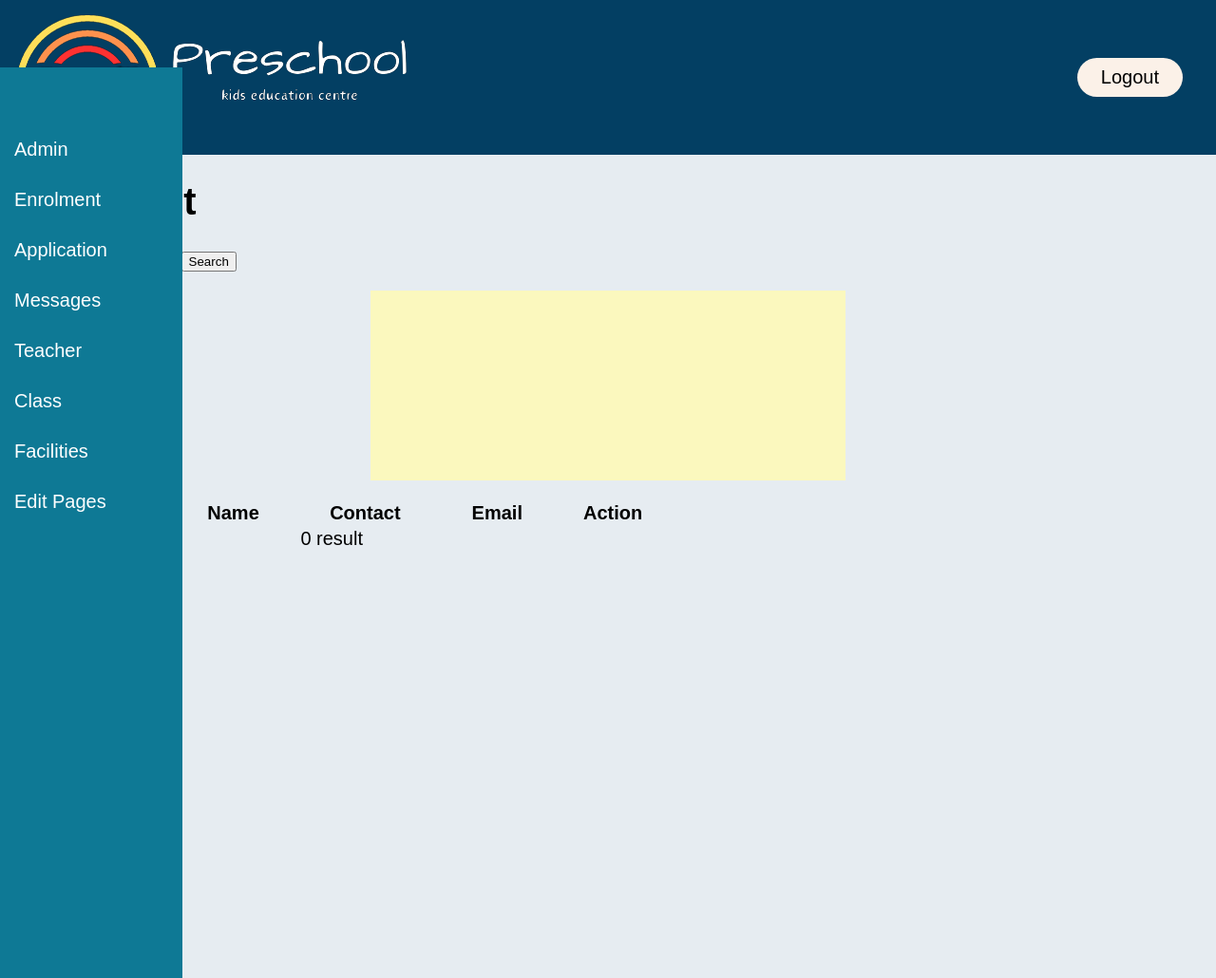
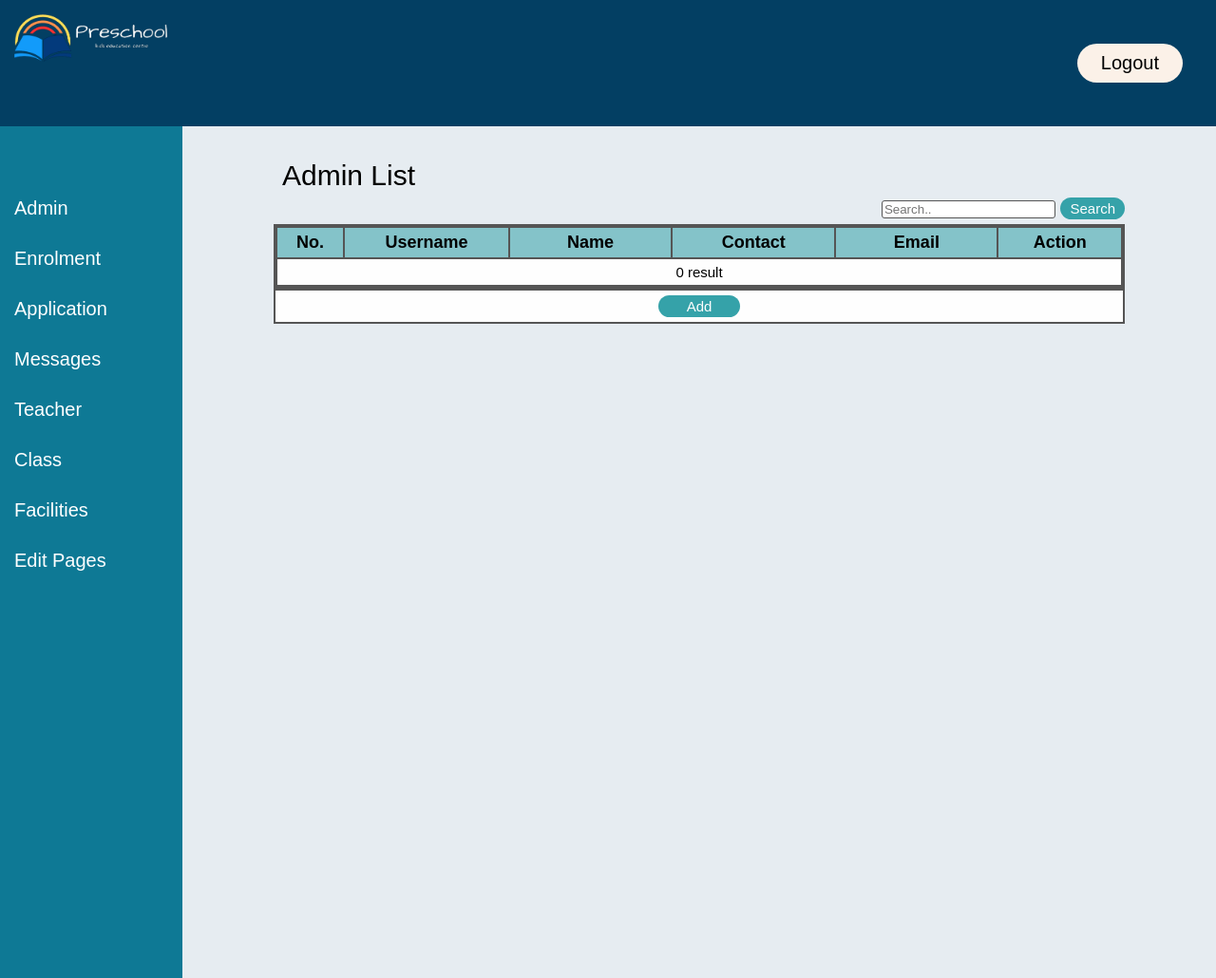
Before and after one commit to GohYongZhen/Groupproject, a PHP site: page /admin/admin.php in a window 1280 px wide. Shown: the whole page at 95% size. Run offline with PHP 8.4, Linux system fonts and the light colour scheme; data that the repository does not hold is empty.

Commit message:
Add files via upload

```diff
--- a/Groupproject/css/admin.css
+++ b/Groupproject/css/admin.css
@@ -1,23 +1,221 @@
-.page-header {
-    color: #ffffff;
-    background-color:#e15232;
-    background-size: cover;
+.admin_container{
+    width:70%;
+    margin-left: 22.5%;
+    margin-right: 7.5%;
+    padding-top: 30px;
+}
+
+
+.admin_container h1{
+    width: 98%;
+    height: 100%;
+    margin: 5px;
+    margin-left: auto;
+    margin-right: auto;
+
+    text-align: left;
+
     font-size: 30px;
+    font-weight: normal;
+}
+
+.scrolling_table{
+    overflow-y: auto;
+    border: solid 2px #555;
+}
+
+.admin_table{
+    width: 100%;
+    margin-left: auto;
+    margin-right: auto;
+    border-collapse: collapse;
+
+    font-size: 15px;
+    border: solid 2px #555;
+
+}
+
+.admin_table th, td{
+    padding: 5px 20px;
+
+    border: solid 2px #555;
+    color:black;
+    background-color: #fefefe;
+}
+
+.admin_table th{
+    background-color: #84c3c9;
+    font-size: 18px;
+    font-weight: bold;
+}
+
+.admin_table td{
+    border: solid 1px #555;
+}
+
+.button_row{
+    width: 100%;
     text-align: center;
-    padding: 4rem;
-    height: 170px;
-    width: 1500px;
-    margin: 20px auto;
-  }
+}
 
-  h2 {color:#020c37}
-  h3 {text-align: left}
+.add_button{
+    padding: 3px 30px;
+    text-align: center;
+    background-color: #35a2a9;
+    border: none;
+    border-radius: 50px;
 
-.container {
-    margin: 20px auto;
+    font-size: 15px;
+    color: #fefefe;
+}
+
+.add_button:hover{
+    transition:all  0.2s ease 0s;
+    cursor: pointer;
+    opacity: 0.5;
+}
+
+.search form{
+    width:100%;
+    margin: 5px 0px;
+    text-align:right;
+    margin-left:auto;
+    margin-right:auto;
+}
+
+.search input[type="text"]{
+    border: solid 1px #555;
+    border-radius: 3px;
+}
+
+.search input[type="submit"]{
+    padding: 3px 10px;
     text-align: center;
-    color: #234E70;
-    background-color: #FBF8BE;
-    padding: 100px;
-    width: 300px;
-  }
+    background-color: #35a2a9;
+    border: none;
+    border-radius: 50px;
+
+    font-size: 15px;
+    color: #fefefe;
+}
+
+.search input[type="submit"]:hover{
+    transition:all  0.2s ease 0s;
+    cursor: pointer;
+    opacity: 0.5;
+}
+
+/*Admin add css*/
+
+.admin_add_div{
+    margin:25px;
+    margin-left: 35%;
+    margin-right: 20%;
+    padding:15px;
+
+    background-color: #fefefe;
+}
+
+.admin_add_div h1{
+    width: 60%;
+    margin: 5px;
+    margin-left: auto;
+    margin-right: auto;
+
+    text-align: left;
+
+    font-size: 25px;
+    font-weight: normal;
+}
+
+.admin_add_div form{
+    margin:0;
+    margin-left: auto;
+    margin-right: auto;
+    padding: 0 20%;
+
+    width: 60%;
+    display: flex;
+    justify-content: space-evenly;
+    flex-direction: column;
+
+    border: solid 1px #ccc;
+
+    font-size: 15px;
+}
+
+.admin_add_div input{
+    padding: 5px;
+    margin-bottom: 10px;
+}
+
+.admin_add_div label{
+    margin-top: 5px;
+    margin-bottom: 5px;
+}
+
+.admin_add_button{
+    display: flex;
+    justify-content: space-evenly;
+}
+
+.admin_add_div input[type="submit"], input[type="reset"]{
+    padding: 5px 20px;
+    align-items: center;
+    text-align: center;
+    background-color: #35a2a9;
+    border: none;
+    border-radius: 50px;
+
+    font-size: 15px;
+    color: #fefefe;
+}
+
+.admin_add_div input[type="submit"]:hover, input[type="reset"]:hover{
+    transition:all  0.2s ease 0s;
+    cursor: pointer;
+    opacity: 0.5;
+}
+
+.admin_add_div button{
+    margin-top: 10px;
+    margin-left: auto;
+    margin-right: auto;
+    padding: 5px 20px;
+    text-align: center;
+    background-color: #fefefe;
+    border: solid 1px #35a2a9;
+    border-radius: 50px;
+
+    font-size: 15px;
+    color: #35a2a9;
+}
+
+.admin_add_div button:hover{
+    transition:all  0.2s ease 0s;
+    cursor: pointer;
+    background-color: #35a2a9;
+    color: #fefefe;
+    border: none;
+    opacity: 0.5;
+}
+
+.admin_button_action a{
+    padding: 3px 20px;
+    text-align: center;
+    background-color: #35a2a9;
+    border: none;
+    border-radius: 50px;
+
+    text-decoration: none;
+    font-size: 15px;
+    color: #fefefe;
+}
+
+.admin_button_action button:hover{
+    transition:all  0.2s ease 0s;
+    cursor: pointer;
+
+    background-color: #35a2a9;
+    opacity: 1.0;
+}
--- a/Groupproject/css/admin_header.css
+++ b/Groupproject/css/admin_header.css
@@ -21,6 +21,7 @@ body {
 
 /* header style */
 header{
+    height: 10%;
     color: white;
 
     background-color: #033f63;
@@ -33,6 +34,8 @@ header{
 .logo{
     cursor: pointer;
     margin-right: 20px;
+    width: 161px;
+    height: 50px;
 }
 
 .dashboard{
@@ -46,8 +49,7 @@ header{
 }
 
 .dashboard:hover{
-    opacity: 0.5;
-    text-shadow: 2px 2px black;
+    opacity: 0.8;
 }
 
 .admin_logout_button{
@@ -83,14 +85,9 @@ header{
     position: fixed;
     display: flex;
     flex-direction: column;
-    z-index: 1;
-    top: 0;
-    left: 0;
     background-color: #111;
-    overflow-x: hidden;
     transition: 0.5s;
     padding-top: 60px;
-    margin-top: 71px;
 }
 
 .sidenav a{
```
Also changed, not shown: Groupproject/css/admin_dashboard.css (added, +52 -0 lines), Groupproject/css/message.css (added, +174 -0 lines).
